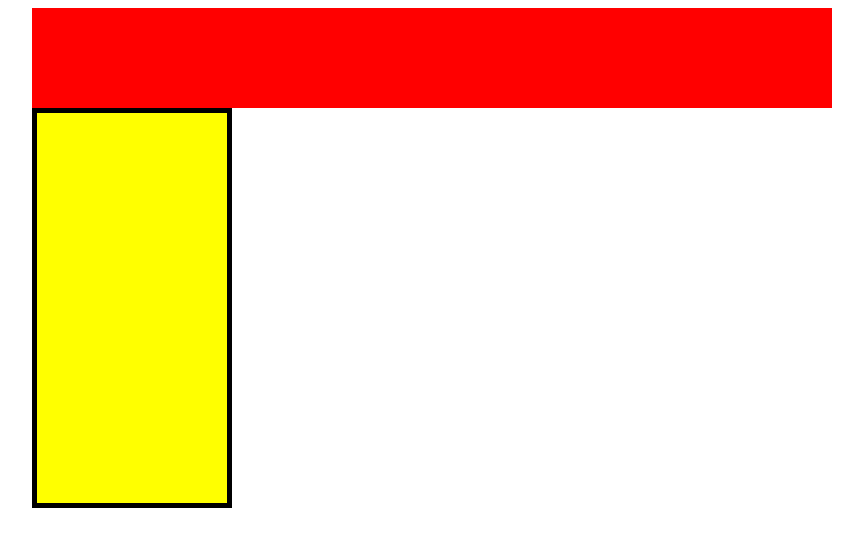
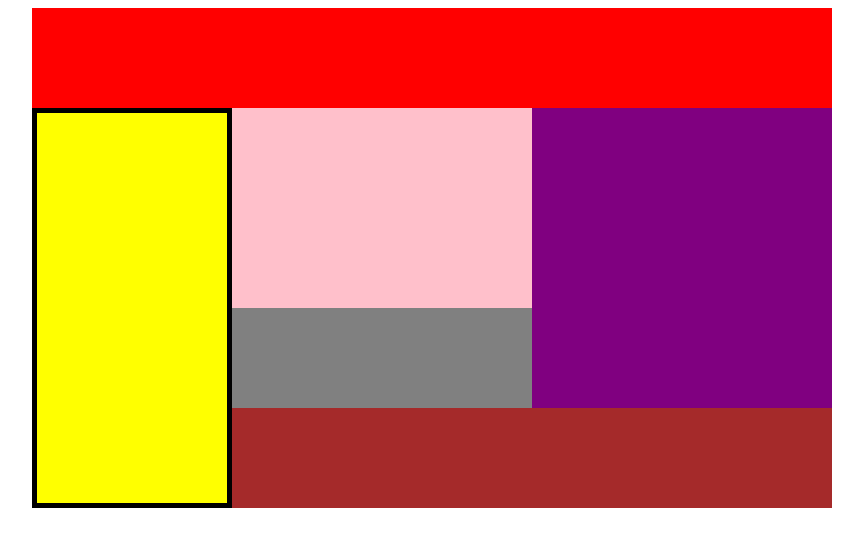
Before and after one commit to fu38t-da/git_practice_html_css3, a plain HTML site: page index.html in a window 1280 px wide. Shown: the whole page, without its empty margins (208-1071 px from the left). Drawn offline with Linux system fonts and the light colour scheme.

Commit message:
html追加
19行目〜34行目までを追加しました。

```diff
--- a/index.html
+++ b/index.html
@@ -17,3 +17,18 @@
      <div class="header"></div>
      <div class="clearfix">
        <div class="sidebar"></div>
+       <div class="main">
+         <div class="top clearfix">
+           <div class="left">
+             <div class="hoge"></div>
+             <div class="fuga"></div>
+           </div>
+           <div class="right"></div>
+         </div>
+         <div class="bottom"></div>
+       </div>
+       <div class="footer"></div>
+     </div>
+   </div>
+</body>
+</html>
```
